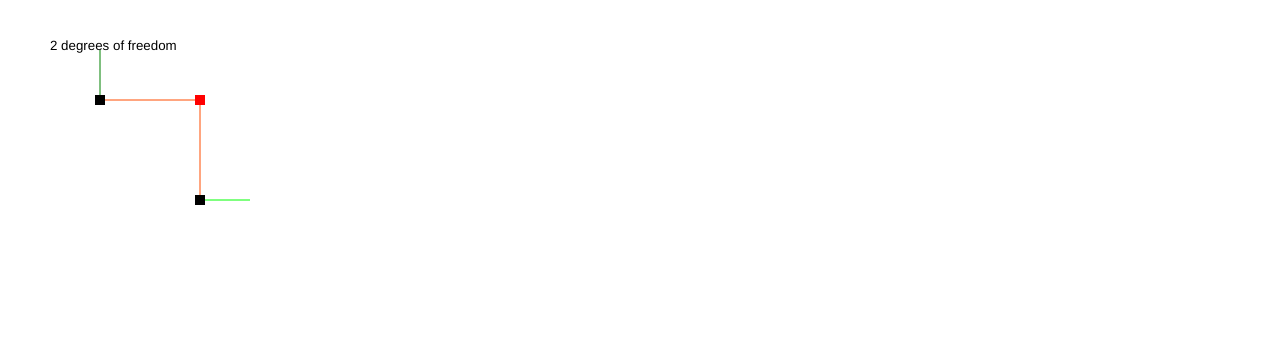
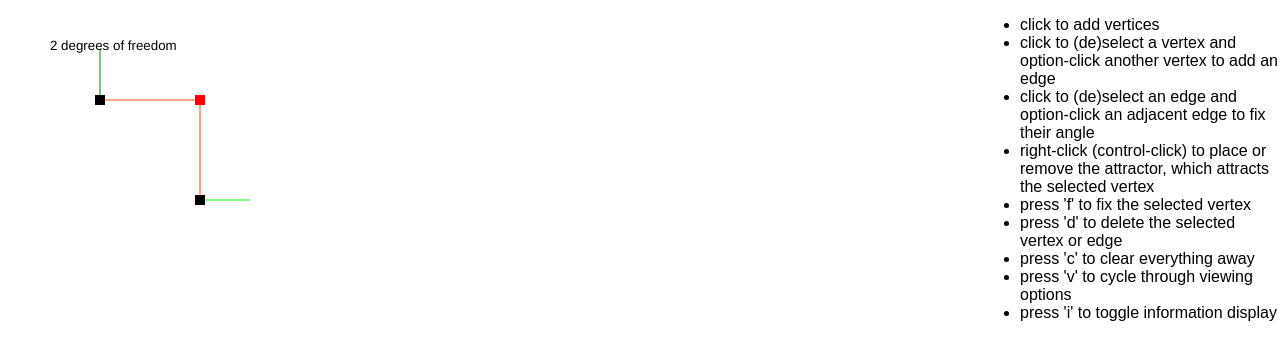
Before and after one commit to hrldcpr/linkages, a plain HTML site: page web/index.html in a window 1280 px wide. Drawn offline with Linux system fonts and the light colour scheme.

Commit message:
instructions

```diff
--- a/web/index.css
+++ b/web/index.css
@@ -2,7 +2,14 @@ body {
     margin: 0;
 }
 
-canvas {
+#canvas {
     width: 100%;
     height: 100%;
 }
+
+#instructions {
+    position: absolute;
+    top: 0;
+    right: 0;
+    max-width: 300px;
+}
--- a/web/index.html
+++ b/web/index.html
@@ -16,6 +16,20 @@
 
   </head>
   <body>
+    <div id="instructions">
+      <ul>
+        <li>click to add vertices</li>
+        <li>click to (de)select a vertex and option-click another vertex to add an edge</li>
+        <li>click to (de)select an edge and option-click an adjacent edge to fix their angle</li>
+        <li>right-click (control-click) to place or remove the attractor, which attracts the selected vertex</li>
+        <li>press 'f' to fix the selected vertex</li>
+        <li>press 'd' to delete the selected vertex or edge</li>
+        <li>press 'c' to clear everything away</li>
+        <li>press 'v' to cycle through viewing options</li>
+        <li>press 'i' to toggle information display</li>
+      </ul>
+    </div>
+
     <canvas id="canvas" width="800" height="800"></canvas>
   </body>
 </html>
--- a/web/main.js
+++ b/web/main.js
@@ -251,6 +251,7 @@ function keypress(key) {
 }
 
 
+var resized = false;
 function idle() {
     if (attractor && curVertex >= 0 && allVelocities.length && link.fixed.indexOf(curVertex) < 0) {
         var num = numeric;
@@ -292,6 +293,10 @@ function idle() {
             update();
         }
     }
+    else if (resized) {
+        display();
+        resized = false;
+    }
 
     setTimeout(idle, 10);
 }
@@ -300,22 +305,6 @@ function update() {
     allVelocities = link.computeRigidity();
     display();
 }
-
-// print """usage: python main.py [<linkage-file> [<step-size=1> [<max-step=1>]]]
-// click to add vertices
-// click to (de)select a vertex and middle-click (alt-click) another vertex to add an edge
-// click to (de)select an edge and middle-click (alt-click) an adjacent edge to fix their angle
-// right-click (control-click) to place or remove the attractor, which attracts the selected vertex
-// press 'f' to fix the selected vertex
-// press 'd' to delete the selected component
-// press 'c' to clear everything away
-// press 'l' to load from saved_linkage.txt
-// press 's' to save to saved_linkage.txt
-// press 'v' to cycle through viewing options
-// press 'i' to toggle information display
-// press 'm' to maximize/minimize to/from fullscreen
-// press 'p' to print image to screenshot.png
-// press 'r' to toggle motion recording to screenshot0000.png through screenshot9999.png"""
 
 
 link.vertices.push([100, 100]);
@@ -340,6 +329,8 @@ $(function() {
 
     $(window).keypress(function(event) {
         keypress(String.fromCharCode(event.charCode));
+    }).resize(function() {
+        resized = true;
     });
 
     update();
```
